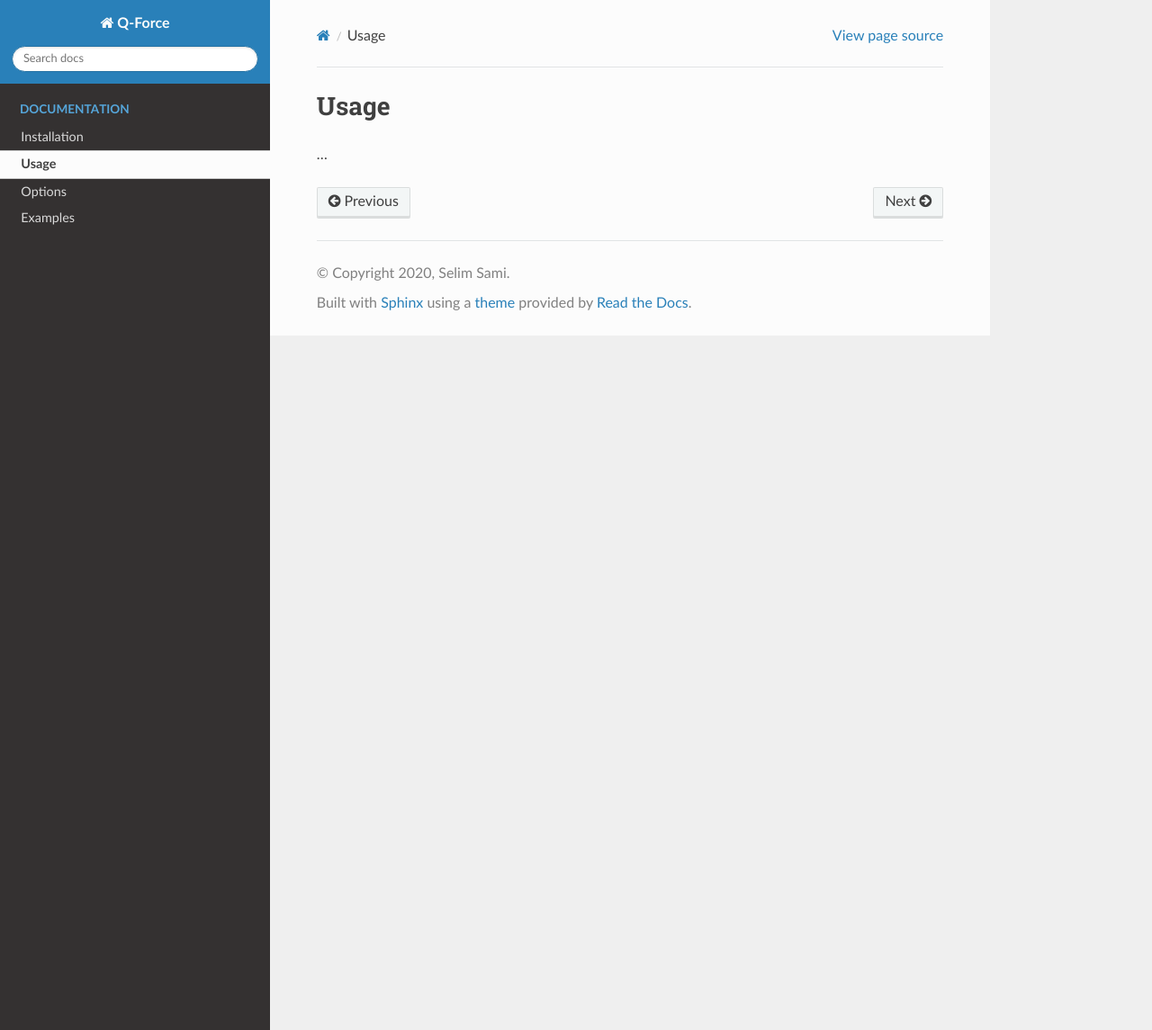
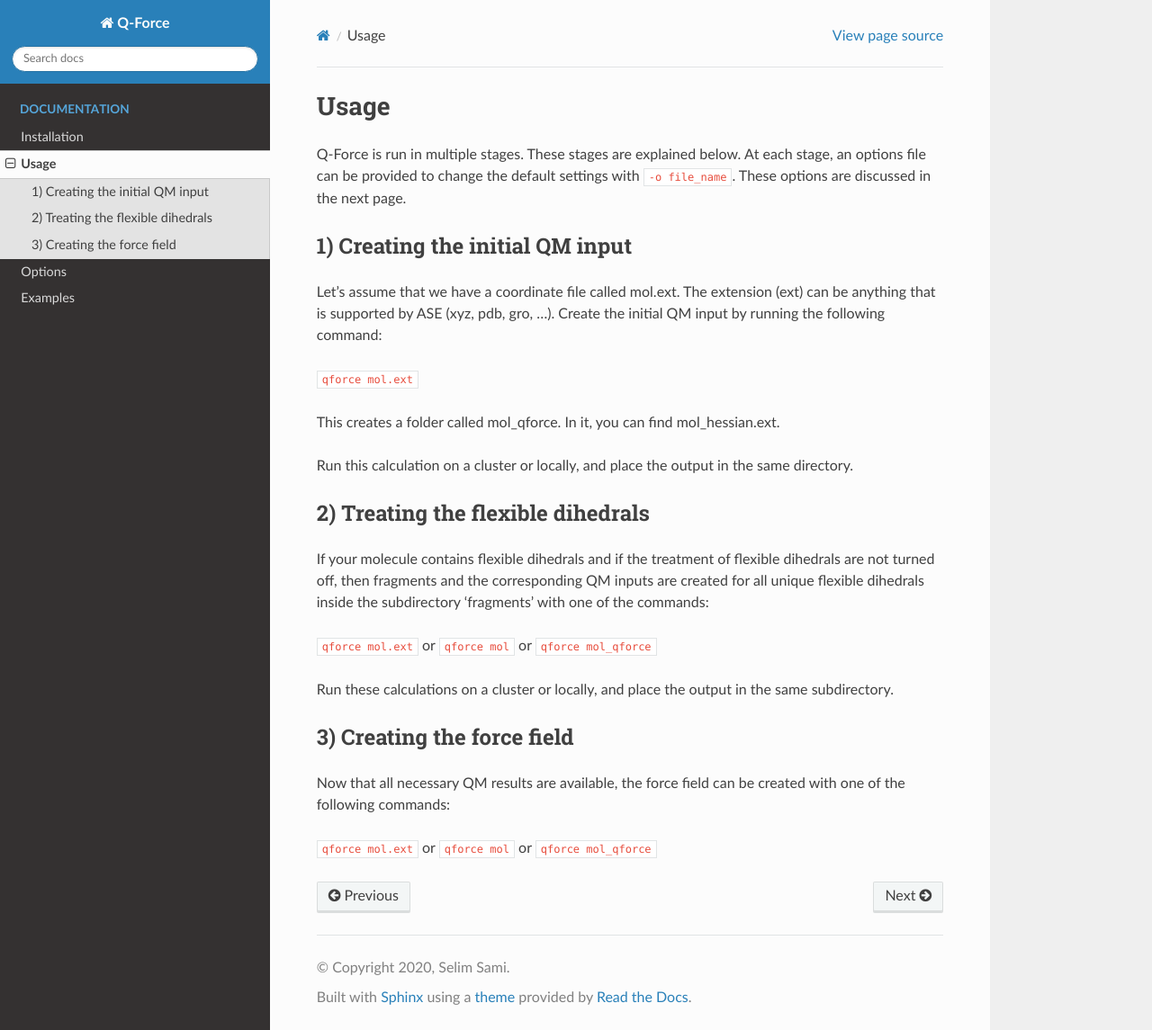
Before and after one commit to selimsami/qforce, a Sphinx documentation site: the page built from docs/source/usage.rst, in a window 1280 px wide and 1145 px high. Shown: the whole window at 90% size. Built offline with Sphinx 7.4.7 and the Read the Docs theme 2.0.0, drawn with Linux system fonts in a browser that asks for light colours.

```diff
--- a/docs/source/install.rst
+++ b/docs/source/install.rst
@@ -6,8 +6,8 @@ You can install `Q-Force` from `GitHub
 
     pip install git+https://github.com/selimsami/qforce.git
 
-Make sure you have Python 3.6 or newer (python --version)
+Make sure you have Python 3.6 or newer (:code:`python --version`).
 
 If you can't call the qforce executable afterwards, make sure you have the python bin in your PATH.
 
-If you work in a shared environment (cluster), install it locally with pip install --user
+If you work in a shared environment, install it locally with :code:`pip install --user`.
--- a/docs/source/usage.rst
+++ b/docs/source/usage.rst
@@ -1,4 +1,42 @@
 Usage
 ======================
 
-...
+Q-Force is run in multiple stages. These stages are explained below.
+At each stage, an options file can be provided to change the default settings
+with :code:`-o file_name`. These options are discussed in the next page.
+
+
+1) Creating the initial QM input
+---------------------------------
+
+Let's assume that we have a coordinate file called mol.ext. The extension (ext) can be anything
+that is supported by ASE (xyz, pdb, gro, ...).
+Create the initial QM input by running the following command:
+
+:code:`qforce mol.ext`
+
+This creates a folder called mol_qforce. In it, you can find mol_hessian.ext.
+
+Run this calculation on a cluster or locally, and place the output in the same directory.
+
+
+2) Treating the flexible dihedrals
+---------------------------------------------------------------------------
+
+If your molecule contains flexible dihedrals and if the treatment of flexible dihedrals are
+not turned off, then fragments and the corresponding QM inputs are created for all unique flexible
+dihedrals inside the subdirectory 'fragments' with one of the commands:
+
+:code:`qforce mol.ext` or :code:`qforce mol` or :code:`qforce mol_qforce`
+
+
+Run these calculations on a cluster or locally, and place the output in the same subdirectory.
+
+
+3) Creating the force field
+---------------------------
+
+Now that all necessary QM results are available, the force field can be created with one of the
+following commands:
+
+:code:`qforce mol.ext` or :code:`qforce mol` or :code:`qforce mol_qforce`
```
Also changed, not shown: docs/source/index.rst (+10 -3 lines).
